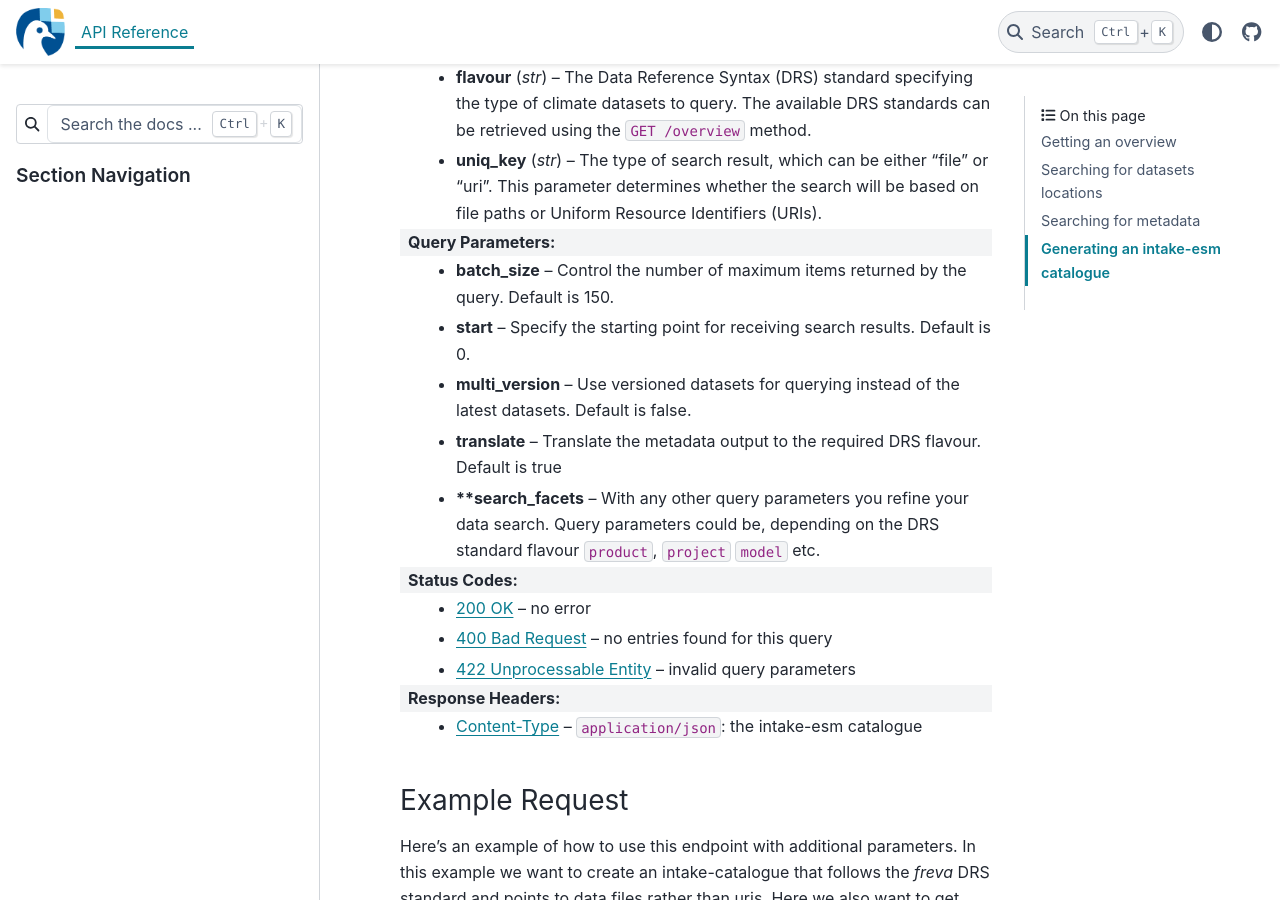
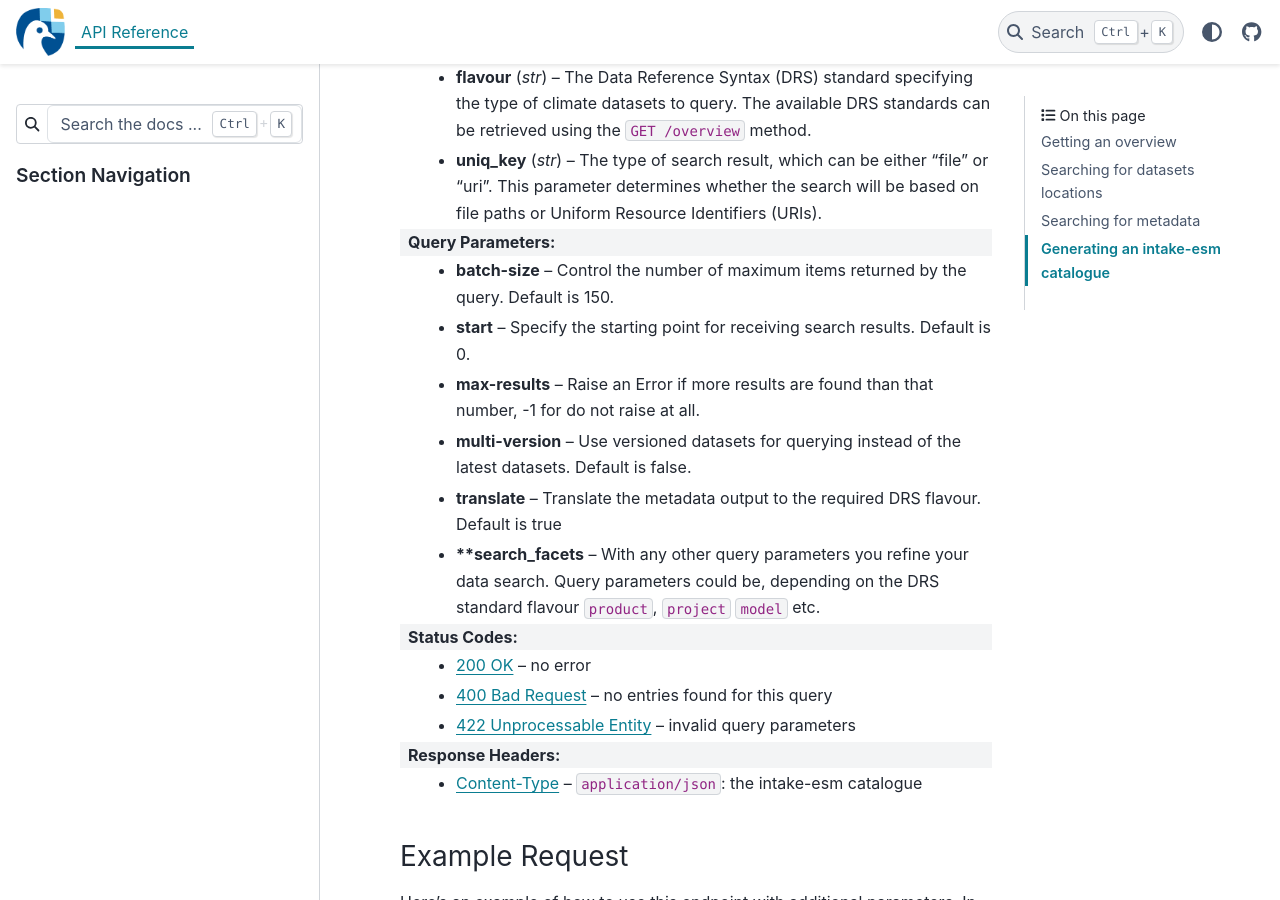
Before and after one commit to freva-org/freva-nextgen, a Sphinx documentation site: the page built from docs/source/APIRef.rst, in a window 1280 px wide and 900 px high, scrolled down 7577 px. Built offline with Sphinx 7.4.7 and the PyData theme 0.15.4, drawn with Linux system fonts in a browser that asks for light colours; some of the changed text lies outside the part shown.

Commit message:
Add max results for intake query

```diff
--- a/docs/source/APIRef.rst
+++ b/docs/source/APIRef.rst
@@ -155,15 +155,15 @@ Searching for datasets locations
                     will be based on file paths or Uniform Resource
                     Identifiers (URIs).
     :type uniq_key: str
-    :query batch_size: Control the number of maximum items returned by the
+    :query batch-size: Control the number of maximum items returned by the
                        query. Default is 150.
-    :type batch_size: int
+    :type batch-size: int
     :query start: Specify the starting point for receiving search results.
                  Default is 0.
     :type start: int
-    :query multi_version: Use versioned datasets for querying instead of the
+    :query multi-version: Use versioned datasets for querying instead of the
                           latest datasets. Default is false.
-    :type multi_version: bool
+    :type multi-version: bool
     :query \**search_facets: With any other query parameters you refine your
                              data search. Query parameters could be, depending
                              on the DRS standard flavour ``product``, ``project``
@@ -274,7 +274,7 @@ Searching for datasets locations
                 // Build the query string
                 char query[256];
                 snprintf(query, sizeof(query),
-                    "?product=%s&fs_type=%s&batch_size=%d&start=%d&multi_version=%d",product, fs_type , batch_size, start, multi_version);
+                    "?product=%s&fs_type=%s&batch-size=%d&start=%d&multi-version=%d",product, fs_type , batch_size, start, multi_version);
 
                 // Initialize curl
                 curl = curl_easy_init();
@@ -336,15 +336,15 @@ Searching for metadata
                     will be based on file paths or Uniform Resource
                     Identifiers (URIs).
     :type uniq_key: str
-    :query batch_size: Control the number of maximum items returned by the
+    :query batch-size: Control the number of maximum items returned by the
                        query. Default is 150.
-    :type batch_size: int
+    :type batch-size: int
     :query start: Specify the starting point for receiving search results.
                  Default is 0.
     :type start: int
-    :query multi_version: Use versioned datasets for querying instead of the
+    :query multi-version: Use versioned datasets for querying instead of the
                           latest datasets. Default is false.
-    :type multi_version: bool
+    :type multi-version: bool
     :query facets: The facets that should be part of the output, by default
                     all facets will be returned.
     :type facets: str, list
@@ -368,7 +368,7 @@ Searching for metadata
                                each facet entry contains a list of facet values
                                followed by the number of occurrences of this
                                facet.
-                             - ``search_result``: Array of length ``batch_size``
+                             - ``search_result``: Array of length ``batch-size``
                                of found datasets along with additional information
                                stored in a table.
                              - ``facet_mapping``: Translation rules describing
@@ -575,15 +575,18 @@ Generating an intake-esm catalogue
                     will be based on file paths or Uniform Resource
                     Identifiers (URIs).
     :type uniq_key: str
-    :query batch_size: Control the number of maximum items returned by the
+    :query batch-size: Control the number of maximum items returned by the
                        query. Default is 150.
-    :type batch_size: int
+    :type batch-size: int
     :query start: Specify the starting point for receiving search results.
                  Default is 0.
     :type start: int
-    :query multi_version: Use versioned datasets for querying instead of the
+    :query max-results: Raise an Error if more results are found than that
+                        number, -1 for do not raise at all.
+    :type max-results: int
+    :query multi-version: Use versioned datasets for querying instead of the
                           latest datasets. Default is false.
-    :type multi_version: bool
+    :type multi-version: bool
     :query translate: Translate the metadata output to the required DRS flavour.
                       Default is true
     :type translate: bool
```
Also changed, not shown: 3 other files.
